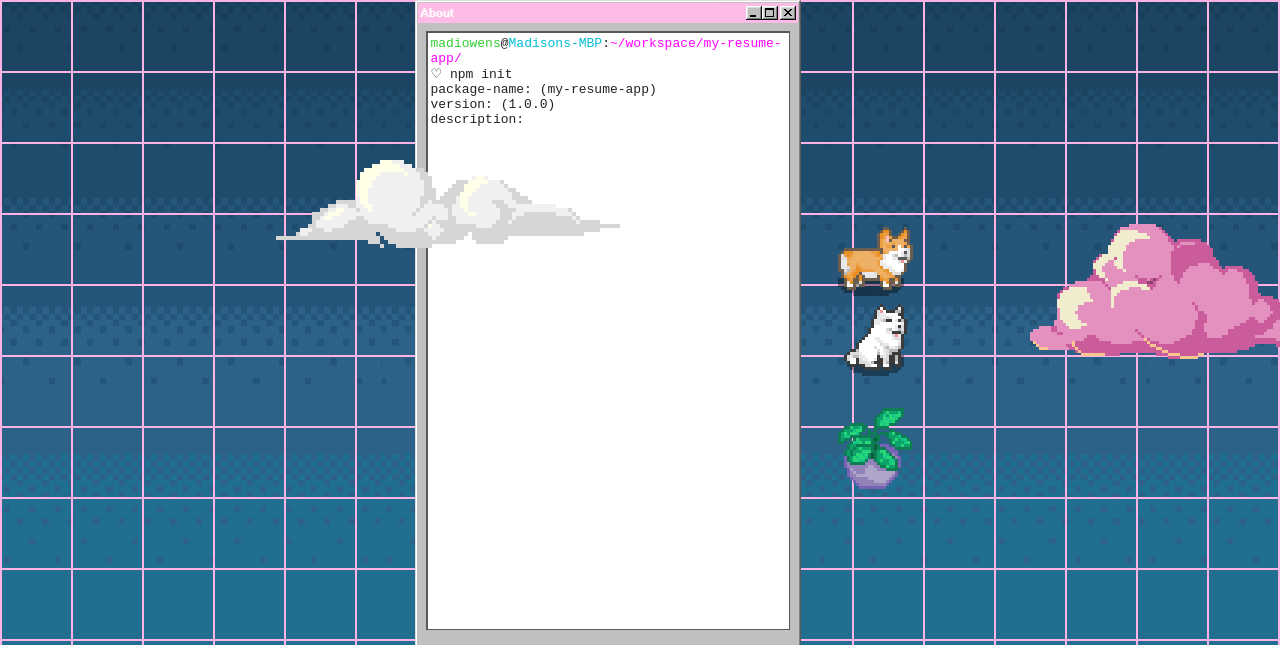
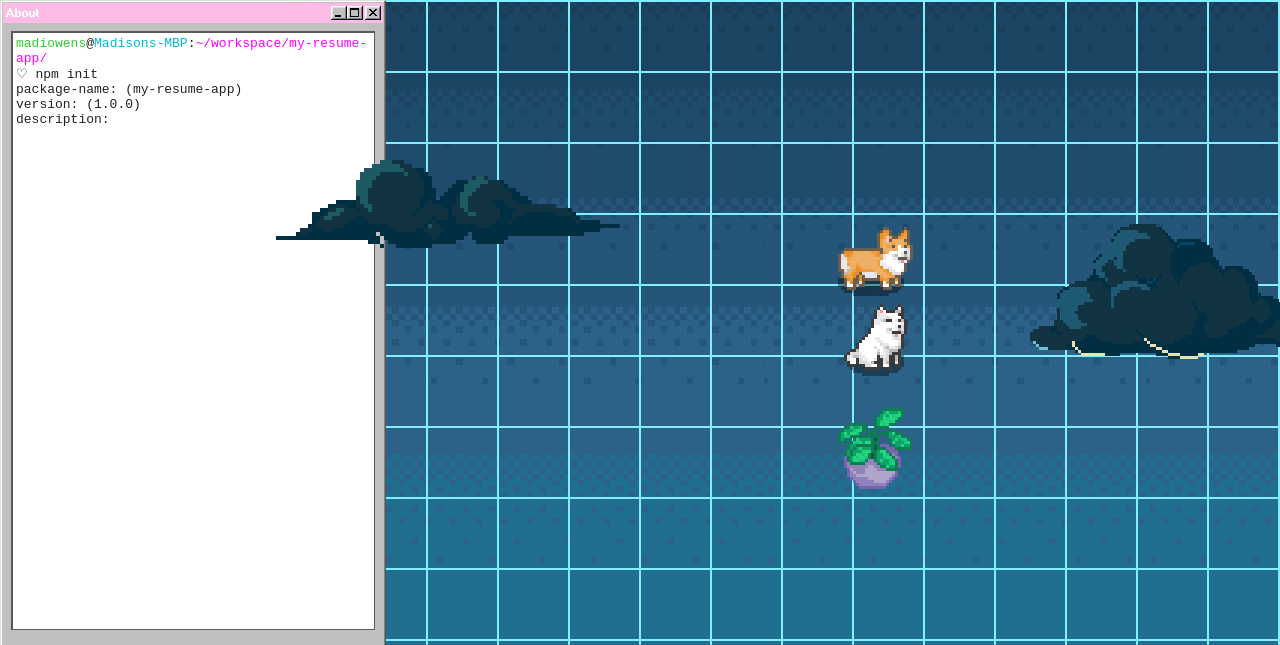
Before and after one commit to madiowens1221/resume, a React app in the folder my-resume-app/: page / in a window 1280 px wide. Shown: the top 645 px of the page. Built offline with nearby package versions, Linux system fonts and the light colour scheme.

Commit message:
added clouds and reorganized css

```diff
--- /dev/null
+++ b/my-resume-app/src/scss/_variables.scss
@@ -0,0 +1,18 @@
+$images_path: './../../images';
+
+$backgrounds: (
+    "day": url('#{$images_path}/daytime.png'),
+    "sunset": url('#{$images_path}/sunset.png'),
+    "night": url('#{$images_path}/night.png'),
+);
+
+$clouds: (
+    "white-cloud": url('#{$images_path}/cloud-white.png'),
+    "small-white": url('#{$images_path}/cloud-white-small.png'),
+    "pink-cloud": url('#{$images_path}/cloud-pink.png'),
+    "pink-small-cloud": url('#{$images_path}/cloud-pink-small.png'),
+    "dark-cloud": url('#{$images_path}/cloud-blue.png'),
+    "dark-small-cloud":  url('#{$images_path}/cloud-blue-small.png'),
+);
+
+$blue: #83eeff;
--- a/my-resume-app/src/views/styles.scss
+++ b/my-resume-app/src/scss/styles.scss
@@ -1,11 +1,9 @@
-html {
-  // background-image: linear-gradient(to bottom, #d16ba5, #dd729c, #e57a93, #ea848d, #ed8f88, #f29a86, #f5a585, #f7b085, #fcbe87, #ffcc8a, #ffda8f, #ffe996);
-  // background-image: linear-gradient(to bottom, #33304e, #353a5c, #36456b, #345079, #2f5c87, #25648d, #186c92, #057496, #007a92, #0f7f8e, #248388, #368782);
-  // background-image: linear-gradient(to bottom, #b3f0f6, #aeecf8, #aae9fb, #a7e4fd, #a6e0fe, #abdcff, #b1d8ff, #b9d3ff, #c8ceff, #dac8fe, #edc1f7, #ffbbea);
-  // background-image: url('../images/daytime.png')
-  // background-image: url('../images/sunset.png')
-  background-image: url('../images/night.png')
-}
+@import 'variables.scss';
+@import './themes/day';
+@import './themes/sunset';
+@import './themes/night';
+
+
 .App {
   height: 100vh !important;
   display: flex;
@@ -53,7 +51,6 @@
   left: 80%;
   width: 300px;
   height: 160px;
-  background: url('../images/cloudpink.png');
 }
 
 .cloud-small {
@@ -62,17 +59,16 @@
   left: 20%;
   width: 375px;
   height: 170px;
-  background: url('../images/cloud-white-small.png');
 }
 
 .grid {
   height: 100%;
   width: 100%;
   margin: 0;
+  background-size: 71px 71px;
   background-image:
-    repeating-linear-gradient(#ffb2e4 0 2px, transparent 2px 100%), // 83eeff for night
+    repeating-linear-gradient(#ffb2e4 0 2px, transparent 2px 100%),
     repeating-linear-gradient(90deg, #ffb2e4 0 2px, transparent 2px 100%);
-  background-size: 71px 71px;
 }
 
 @font-face {
@@ -84,3 +80,7 @@
   font-family: "04b_30";
   font-size: 2.5rem;
 }
+
+.background-size {
+  background-size: contain;
+}
--- /dev/null
+++ b/my-resume-app/src/scss/themes/_day.scss
@@ -0,0 +1,9 @@
+.day {
+    background-image: map-get($backgrounds, day);
+    .cloud {
+      background: map-get($clouds, white-cloud);
+    }
+    .cloud-small {
+      background: map-get($clouds, small-white);
+    }
+}
--- /dev/null
+++ b/my-resume-app/src/scss/themes/_night.scss
@@ -0,0 +1,14 @@
+.night {
+    background-image: map-get($backgrounds, night);
+    .cloud {
+      background: map-get($clouds, dark-cloud);
+    }
+    .cloud-small {
+      background: map-get($clouds, dark-small-cloud);
+    }
+    .grid {
+      background-image:
+        repeating-linear-gradient($blue 0 2px, transparent 2px 100%),
+        repeating-linear-gradient(90deg, $blue 0 2px, transparent 2px 100%);
+    }
+}
--- /dev/null
+++ b/my-resume-app/src/scss/themes/_sunset.scss
@@ -0,0 +1,9 @@
+.sunset {
+    background-image: map-get($backgrounds, sunset);
+    .cloud {
+      background: map-get($clouds, pink-cloud);
+    }
+    .cloud-small {
+      background: map-get($clouds, pink-small-cloud);
+    }
+}
--- a/my-resume-app/src/views/home.js
+++ b/my-resume-app/src/views/home.js
@@ -1,11 +1,12 @@
 import React from 'react';
 import Windows98 from './components/windows98';
 import About from './components/about';
-import './styles.scss';
-import './animations.scss';
+import '../scss/styles.scss';
+import '../scss/animations.scss';
 
 const App = () => (
-  <div className="App grid">
+  <div className="App night">
+    <div className="grid">
       <div className="home-container">
         <div className="dog animateRight" ></div>
         <div className="dogBarking animateDogBarking" ></div>
@@ -20,7 +21,7 @@
         <Windows98 title="Welcome" width="445px">
           <div className="name">Madison Owens</div>
         </Windows98>
-
+      </div>
     </div>
   </div>
 );
```
Also changed, not shown: my-resume-app/src/images/cloud-blue-small.png (added), my-resume-app/src/images/cloud-blue.png (added), my-resume-app/src/images/cloud-pink-small.png (added), my-resume-app/src/images/cloud-pink.png (added), my-resume-app/src/images/cloudpink.png (deleted), my-resume-app/src/scss/animations.scss (renamed from my-resume-app/src/views/animations.scss). Lines whose indentation alone changed are shown as unchanged.
